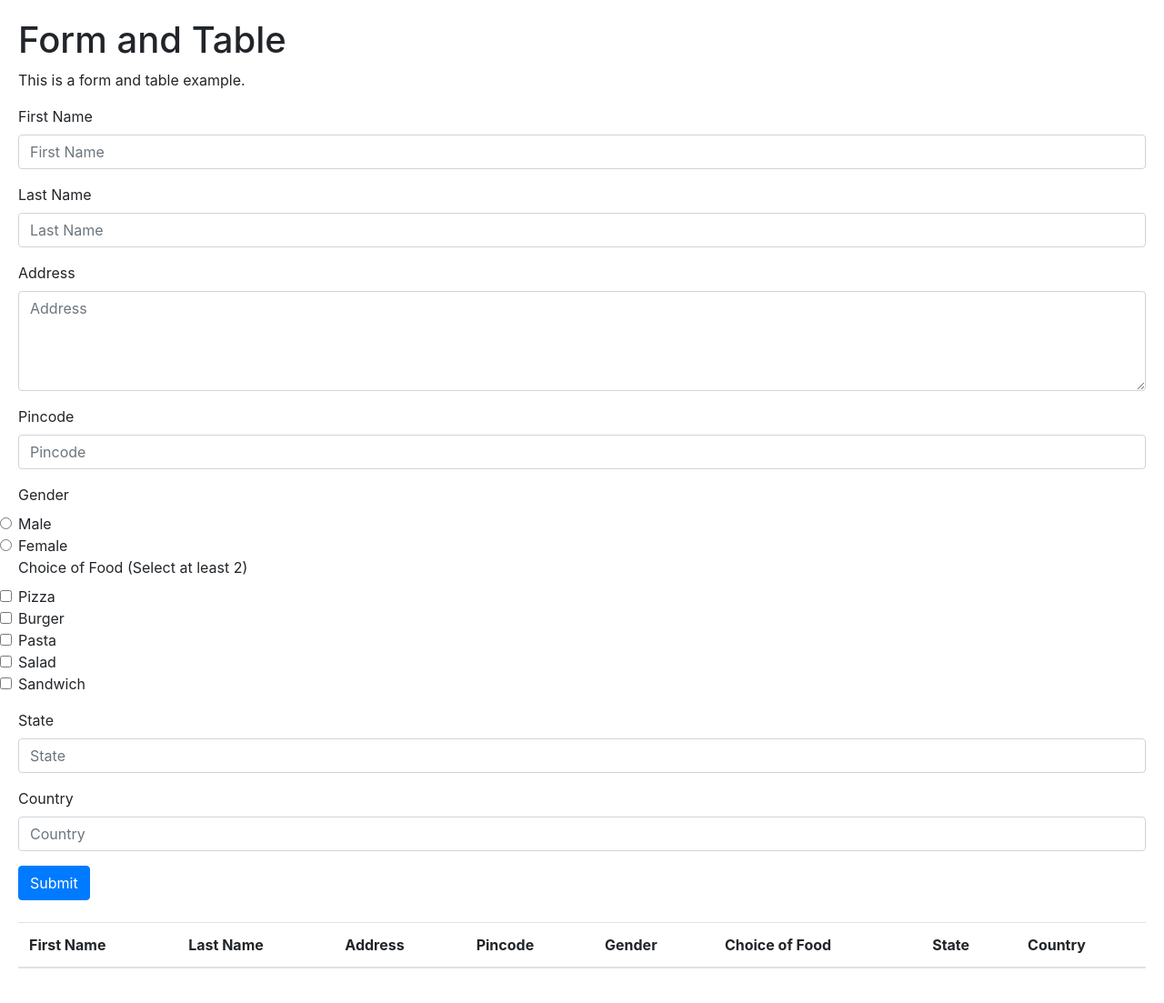
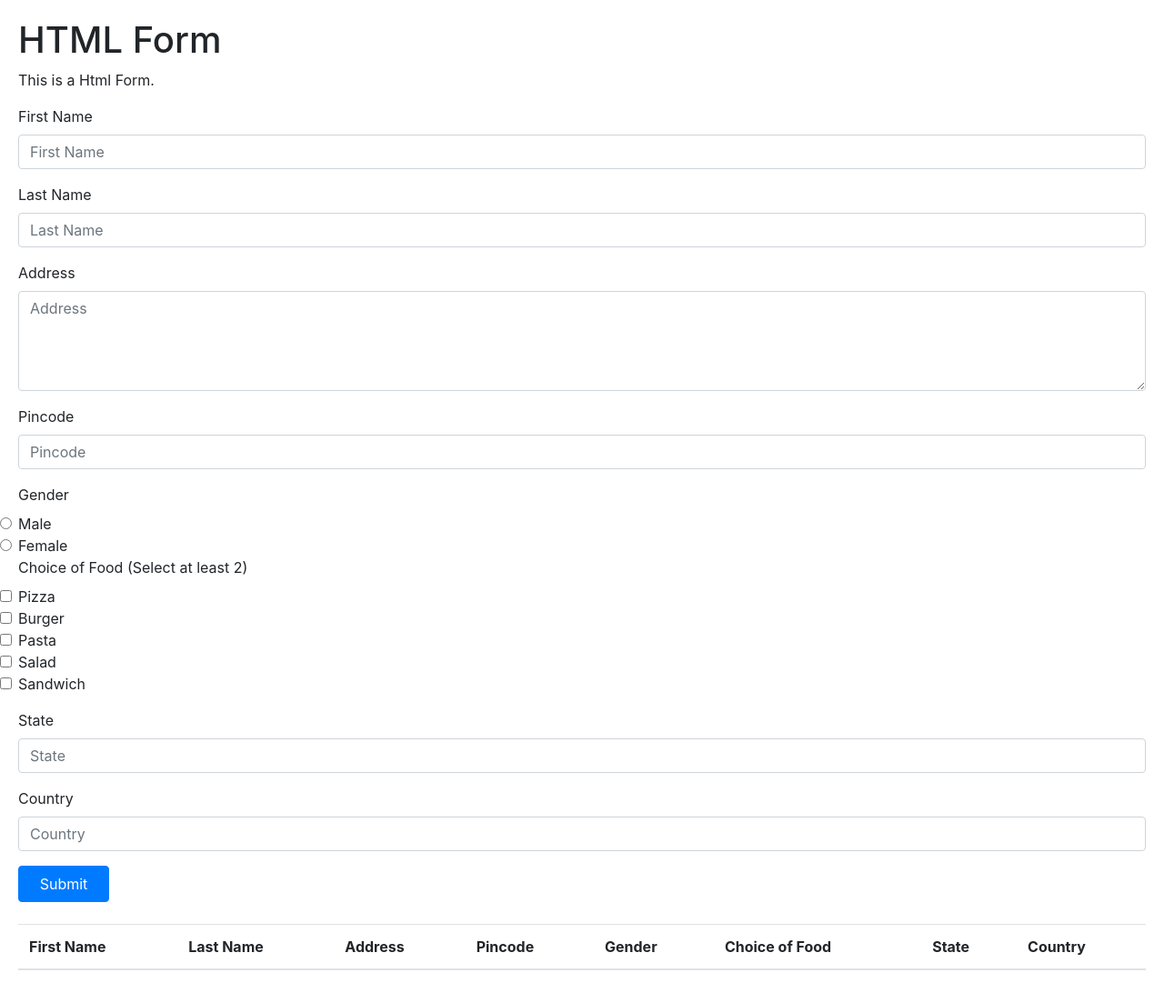
Before and after one commit to HarshiniM18/html_form, a plain HTML site: page index.html in a window 1280 px wide. Shown: the whole page at 91% size. Drawn offline with nearby package versions, Linux system fonts and the light colour scheme.

Commit message:
index.html

```diff
--- a/index.html
+++ b/index.html
@@ -4,6 +4,7 @@
   <meta charset="UTF-8">
   <meta name="viewport" content="width=device-width, initial-scale=1.0">
   <link href="https://stackpath.bootstrapcdn.com/bootstrap/4.5.2/css/bootstrap.min.css" rel="stylesheet">
+  <link rel="stylesheet" href="style.css">
   <title>Form and Table</title>
   <style>
     body {
@@ -12,8 +13,9 @@
   </style>
 </head>
 <body>
-<h1 id="title">Form and Table</h1>
-<p id="description">This is a form and table example.</p>
+<h1 id="title">HTML Form</h1>
+<p id="description">This is a Html Form.</p>
+
 <div id="form">
   <form id="myForm">
     <div class="form-group">
```
